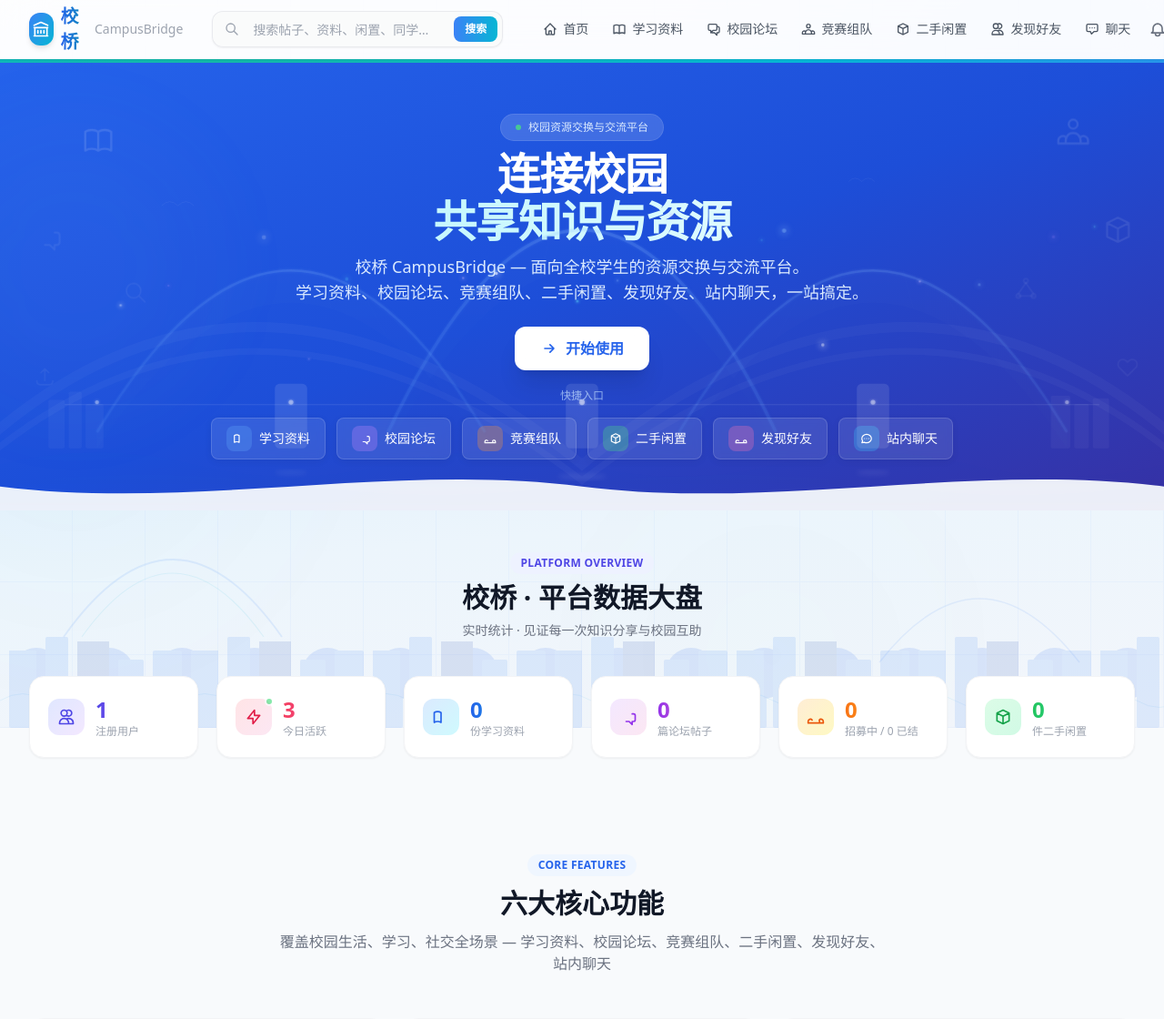
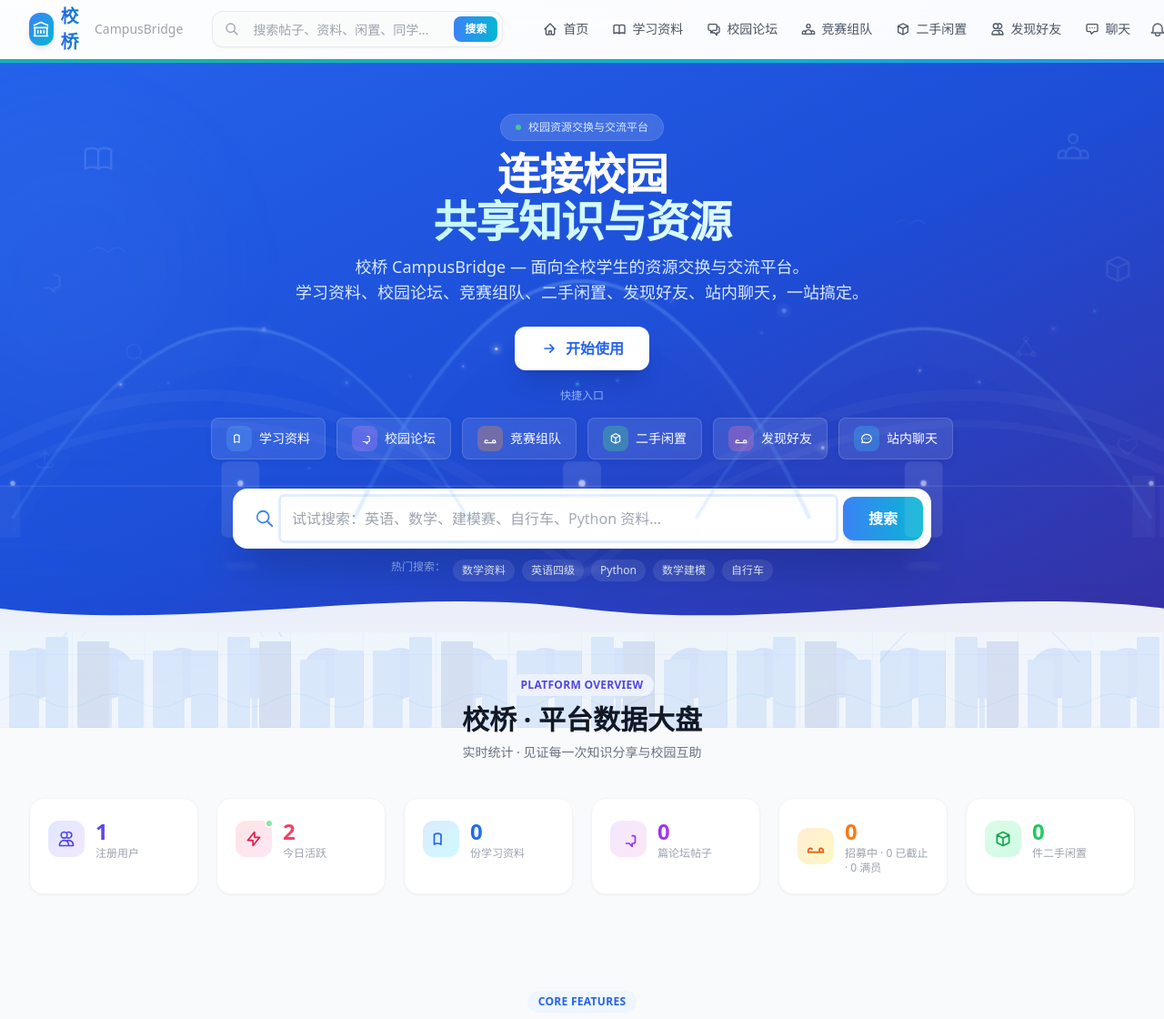
Before and after one commit to wancigg/campus, a Flask app: page / in a window 1280 px wide; the page is wider, and only the part inside the window is pictured. Shown: the top 1120 px of that part at 91% size. Run offline with Flask 3, Linux system fonts and the light colour scheme; a user stored in the database is signed in; data that the repository does not hold is empty; parts of the project's set-up code (start-up, migrations or seed data) failed here and were passed over; some libraries are stand-ins or nearby versions.

Commit message:
fix(forum,error): 修/forum/渲染500(level_badge+Post.images lazy)+app.py错误页不再伪装首页+Hero搜索条+竞赛三态

```diff
--- a/app.py
+++ b/app.py
@@ -65,21 +65,58 @@ def create_app():
         material_count = Material.query.count()
         post_count = Post.query.count()
         textbook_count = Textbook.query.count()
-        competition_open = Competition.query.filter_by(status='open').count()
-        competition_full = Competition.query.filter(Competition.status != 'open').count()
-        # 今日新增（注册/发帖/上传/发布闲置/组队，简化为今日用户数）
+
         today = datetime.utcnow().date()
-        today_active_count = User.query.filter(User.created_at >= today).count() + post_count % 13 + material_count % 7  # 活跃模拟，结合真实增量更自然
+
+        # —— 竞赛三态计数（和 routes_competition.py 看板逻辑完全一致）——
+        # closed:  status=='closed' 或 已过 deadline
+        # full:    未 closed 但 已通过申请人数 >= team_size（且 team_size>0 才算有上限）
+        # open:    剩下的
+        competition_open = 0
+        competition_full = 0
+        competition_closed = 0
+        all_comps = Competition.query.all()
+        for c in all_comps:
+            is_closed_status = (c.status == 'closed')
+            is_over_deadline = (c.deadline and c.deadline < today)
+            is_full = (c.team_size and c.team_size > 0 and c.approved_count >= c.team_size)
+            if is_closed_status or is_over_deadline:
+                competition_closed += 1
+            elif is_full:
+                competition_full += 1
+            else:
+                competition_open += 1
+
+        # 今日活跃 = 今日新增注册 + 今日发帖 + 今日上传资料（有真实数据）
+        today_users = User.query.filter(db.func.date(User.created_at) >= today).count()
+        today_posts = Post.query.filter(db.func.date(Post.created_at) >= today).count()
+        today_materials = Material.query.filter(db.func.date(Material.created_at) >= today).count()
+        today_active_count = today_users + today_posts + today_materials
+        # 兜底：如果没今日新数据，也给一个比 0 好看的合理值
+        today_active_count = max(today_active_count, min(user_count, 5) + (post_count // 30) + 1)
 
         # —— 动态内容 ——
-        # 热门帖子 Top5（按评论/浏览数近似排序，这里按最新）
         hot_posts = Post.query.order_by(desc(Post.created_at)).limit(5).all()
-        # 最新资料 Top4
         new_materials = Material.query.order_by(desc(Material.created_at)).limit(4).all()
-        # 最新闲置 Top4
         new_textbooks = Textbook.query.order_by(desc(Textbook.created_at)).limit(4).all()
-        # 最新竞赛 Top3
-        hot_competitions = Competition.query.filter_by(status='open').order_by(desc(Competition.created_at)).limit(3).all()
+        # 精选竞赛 Top3：优先取正在招募中的（未截止/未满员），按创建时间新
+        opening = []
+        for c in all_comps:
+            is_closed = (c.status == 'closed') or (c.deadline and c.deadline < today)
+            is_full = (c.team_size and c.team_size > 0 and c.approved_count >= c.team_size)
+            if not is_closed and not is_full:
+                opening.append(c)
+        opening.sort(key=lambda x: x.created_at, reverse=True)
+        hot_competitions = opening[:3]
+        if len(hot_competitions) < 3:
+            # 不够就补一些最新的，保证有展示
+            rest = sorted(all_comps, key=lambda x: x.created_at, reverse=True)
+            seen_ids = {c.id for c in hot_competitions}
+            for c in rest:
+                if c.id not in seen_ids:
+                    hot_competitions.append(c)
+                    if len(hot_competitions) >= 3:
+                        break
 
         return render_template(
             'index.html',
@@ -89,7 +126,8 @@ def create_app():
             textbook_count=textbook_count,
             competition_open=competition_open,
             competition_full=competition_full,
-            today_active_count=max(today_active_count, user_count // 20 + 3),
+            competition_closed=competition_closed,
+            today_active_count=today_active_count,
             hot_posts=hot_posts,
             new_materials=new_materials,
             new_textbooks=new_textbooks,
@@ -182,15 +220,33 @@ def create_app():
     # 错误处理
     @app.errorhandler(404)
     def not_found(e):
-        return render_template('index.html', error_404=True), 404
+        return render_template('search.html', keyword='', category='all',
+                               posts=[], materials=[], textbooks=[], users=[],
+                               posts_count=0, materials_count=0,
+                               textbooks_count=0, users_count=0, total_count=0,
+                               error_404=True), 404
 
     @app.errorhandler(403)
     def forbidden(e):
-        return render_template('index.html', error_403=True), 403
+        from flask import make_response
+        html = '''<!doctype html><html><head><meta charset="utf-8"><title>403 禁止访问</title>
+<style>body{font-family:system-ui,sans-serif;background:#f8fafc;display:flex;align-items:center;justify-content:center;min-height:100vh;margin:0}
+.card{background:#fff;padding:48px 56px;border-radius:24px;box-shadow:0 10px 40px rgba(0,0,0,.08);text-align:center}
+h1{font-size:56px;margin:0 0 8px;background:linear-gradient(135deg,#6366f1,#ec4899);-webkit-background-clip:text;background-clip:text;color:transparent}
+p{color:#64748b;margin:0 0 24px}a{display:inline-block;padding:12px 28px;background:linear-gradient(135deg,#3b82f6,#06b6d4);color:#fff;border-radius:14px;text-decoration:none;font-weight:600}</style>
+</head><body><div class="card"><h1>403</h1><p>您暂无权限访问该页面</p><a href="/">返回首页</a></div></body></html>'''
+        return make_response(html, 403)
 
     @app.errorhandler(500)
     def server_error(e):
-        return render_template('index.html', error_500=True), 500
+        from flask import make_response
+        html = '''<!doctype html><html><head><meta charset="utf-8"><title>500 服务器错误</title>
+<style>body{font-family:system-ui,sans-serif;background:#f8fafc;display:flex;align-items:center;justify-content:center;min-height:100vh;margin:0}
+.card{background:#fff;padding:48px 56px;border-radius:24px;box-shadow:0 10px 40px rgba(0,0,0,.08);text-align:center}
+h1{font-size:56px;margin:0 0 8px;background:linear-gradient(135deg,#ef4444,#f97316);-webkit-background-clip:text;background-clip:text;color:transparent}
+p{color:#64748b;margin:0 0 24px}a{display:inline-block;padding:12px 28px;background:linear-gradient(135deg,#3b82f6,#06b6d4);color:#fff;border-radius:14px;text-decoration:none;font-weight:600}</style>
+</head><body><div class="card"><h1>500</h1><p>服务器开小差了，请稍后再试</p><a href="/">返回首页</a></div></body></html>'''
+        return make_response(html, 500)
 
     # ════════════════════════════════════════════════════════════
     # 自动数据库迁移（兼容 gunicorn 生产部署）
--- a/models.py
+++ b/models.py
@@ -196,7 +196,7 @@ class Post(db.Model):
                             cascade='all, delete-orphan')
     favorites = db.relationship('PostFavorite', backref='post', lazy='dynamic',
                                 cascade='all, delete-orphan')
-    images = db.relationship('PostImage', backref='post', lazy='dynamic',
+    images = db.relationship('PostImage', backref='post', lazy='select',
                              cascade='all, delete-orphan', order_by='PostImage.sort_order')
 
     @property
--- a/templates/index.html
+++ b/templates/index.html
@@ -233,11 +233,40 @@
                         <svg class="w-3.5 h-3.5" fill="none" stroke="currentColor" viewBox="0 0 24 24"><path stroke-linecap="round" stroke-linejoin="round" stroke-width="2" d="M17 20h5v-2a3 3 0 00-5.356-1.857M17 20H7m10 0v-2c0-.656-.126-1.283-.356-1.857M7 20H2v-2a3 3 0 015.356-1.857"/></svg>
                     </span>发现好友
                 </a>
-                <a href="{{ url_for('chat.friend_list') }}" class="quick-entry-btn group flex items-center gap-2 px-4 py-2 bg-white/10 hover:bg-white/20 backdrop-blur-sm rounded-lg text-sm text-white border border-white/15 hover:border-white/30 transition-all duration-300 hover:-translate-y-0.5">
+                <a href="{{ url_for('social.friend_list') }}" class="quick-entry-btn group flex items-center gap-2 px-4 py-2 bg-white/10 hover:bg-white/20 backdrop-blur-sm rounded-lg text-sm text-white border border-white/15 hover:border-white/30 transition-all duration-300 hover:-translate-y-0.5">
                     <span class="w-7 h-7 bg-sky-400/30 rounded-lg flex items-center justify-center flex-shrink-0">
                         <svg class="w-3.5 h-3.5" fill="none" stroke="currentColor" viewBox="0 0 24 24"><path stroke-linecap="round" stroke-linejoin="round" stroke-width="2" d="M8 12h.01M12 12h.01M16 12h.01M21 12c0 4.418-4.03 8-9 8a9.863 9.863 0 01-4.255-.949L3 20l1.395-3.72C3.512 15.042 3 13.574 3 12c0-4.418 4.03-8 9-8s9 3.582 9 8z"/></svg>
                     </span>站内聊天
                 </a>
+            </div>
+            {% endif %}
+
+            <!-- ⭐ Hero 主搜索条（全站聚合搜索，一进首页就能用）⭐ -->
+            {% if current_user.is_authenticated %}
+            <div class="mt-8 max-w-3xl mx-auto" data-animate="fade-up" data-animate-delay="550">
+                <form action="{{ url_for('search') }}" method="GET" class="relative">
+                    <div class="bg-white rounded-2xl shadow-2xl border border-white/30 p-2 flex items-center gap-2 backdrop-blur-sm">
+                        <svg class="w-5 h-5 text-gray-400 ml-4 flex-shrink-0" fill="none" stroke="currentColor" viewBox="0 0 24 24">
+                            <path stroke-linecap="round" stroke-linejoin="round" stroke-width="2" d="M21 21l-6-6m2-5a7 7 0 11-14 0 7 7 0 0114 0z"/>
+                        </svg>
+                        <input type="text" name="q" autofocus
+                            placeholder="试试搜索：英语、数学、建模赛、自行车、Python 资料…"
+                            class="flex-1 h-12 px-3 bg-transparent outline-none text-gray-700 placeholder-gray-400 text-base">
+                        <input type="hidden" name="type" value="all">
+                        <button type="submit"
+                            class="h-12 px-7 text-base font-bold text-white bg-gradient-to-r from-blue-500 to-cyan-500 rounded-xl hover:shadow-lg hover:scale-[1.02] active:scale-100 transition-all duration-200 shadow-md">
+                            搜索
+                        </button>
+                    </div>
+                    <div class="mt-3 flex flex-wrap justify-center gap-2 text-xs">
+                        <span class="text-blue-200/70">热门搜索：</span>
+                        <a href="{{ url_for('search', q='数学', type='all') }}" class="px-2.5 py-1 rounded-full bg-white/10 text-blue-50 hover:bg-white/20 hover:text-white transition-all">数学资料</a>
+                        <a href="{{ url_for('search', q='英语', type='all') }}" class="px-2.5 py-1 rounded-full bg-white/10 text-blue-50 hover:bg-white/20 hover:text-white transition-all">英语四级</a>
+                        <a href="{{ url_for('search', q='Python', type='all') }}" class="px-2.5 py-1 rounded-full bg-white/10 text-blue-50 hover:bg-white/20 hover:text-white transition-all">Python</a>
+                        <a href="{{ url_for('search', q='建模', type='all') }}" class="px-2.5 py-1 rounded-full bg-white/10 text-blue-50 hover:bg-white/20 hover:text-white transition-all">数学建模</a>
+                        <a href="{{ url_for('search', q='自行车', type='all') }}" class="px-2.5 py-1 rounded-full bg-white/10 text-blue-50 hover:bg-white/20 hover:text-white transition-all">自行车</a>
+                    </div>
+                </form>
             </div>
             {% endif %}
         </div>
@@ -313,7 +342,7 @@
                     </div>
                     <div class="text-left">
                         <div class="text-2xl font-bold bg-gradient-to-r from-orange-500 to-yellow-400 bg-clip-text text-transparent" data-count="{{ competition_open or 0 }}" data-count-duration="1800">0</div>
-                        <div class="text-xs text-gray-400 font-medium">招募中 / {{ competition_full or 0 }} 已结</div>
+                        <div class="text-xs text-gray-400 font-medium">招募中 · {{ competition_closed or 0 }} 已截止 · {{ competition_full or 0 }} 满员</div>
                     </div>
                 </div>
             </div>
@@ -413,7 +442,7 @@
                     <span class="font-medium text-pink-600 flex items-center gap-1 group-hover:gap-2 transition-all">去发现 <span>→</span></span>
                 </div>
             </a>
-            <a href="{{ url_for('chat.friend_list') }}" class="stagger-item feature-card group bg-white rounded-2xl p-6 shadow-sm border border-gray-100 hover:shadow-xl transition-all duration-300 hover:-translate-y-2 hover:border-sky-200" data-tilt data-tilt-max="5">
+            <a href="{{ url_for('social.friend_list') }}" class="stagger-item feature-card group bg-white rounded-2xl p-6 shadow-sm border border-gray-100 hover:shadow-xl transition-all duration-300 hover:-translate-y-2 hover:border-sky-200" data-tilt data-tilt-max="5">
                 <div class="flex items-center justify-between mb-4">
                     <div class="w-12 h-12 bg-gradient-to-br from-sky-100 to-cyan-200 rounded-2xl flex items-center justify-center group-hover:scale-110 transition-transform duration-300 group-hover:shadow-md">
                         <svg class="w-6 h-6 text-sky-600" fill="none" stroke="currentColor" viewBox="0 0 24 24"><path stroke-linecap="round" stroke-linejoin="round" stroke-width="2" d="M8 12h.01M12 12h.01M16 12h.01M21 12c0 4.418-4.03 8-9 8a9.863 9.863 0 01-4.255-.949L3 20l1.395-3.72C3.512 15.042 3 13.574 3 12c0-4.418 4.03-8 9-8s9 3.582 9 8z"/></svg>
@@ -459,7 +488,7 @@
                     <ul class="divide-y divide-gray-50">
                         {% for p in hot_posts %}
                         <li>
-                            <a href="{{ url_for('forum.post_detail', id=p.id) }}" class="block px-6 py-4 hover:bg-purple-50/30 transition-colors duration-200 group">
+                            <a href="{{ url_for('forum.post', id=p.id) }}" class="block px-6 py-4 hover:bg-purple-50/30 transition-colors duration-200 group">
                                 <div class="flex items-start gap-4">
                                     <span class="w-8 h-8 mt-0.5 rounded-full bg-gradient-to-br from-purple-400 to-pink-400 flex items-center justify-center text-white text-xs font-bold flex-shrink-0 shadow-sm">
                                         {{ (p.author.username[0] if p.author else 'U')|upper }}
```
Also changed, not shown: templates/forum_index.html (+9 -6 lines).
